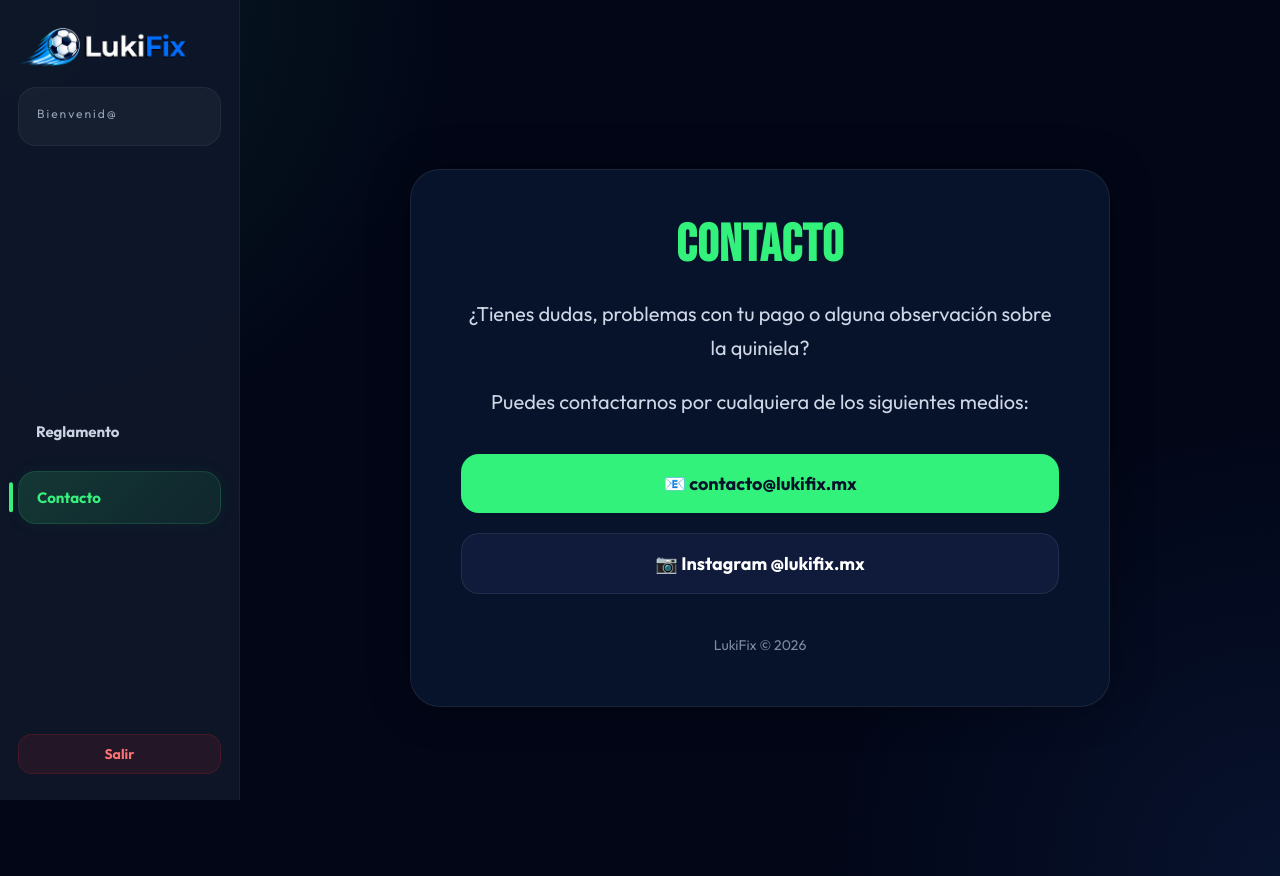
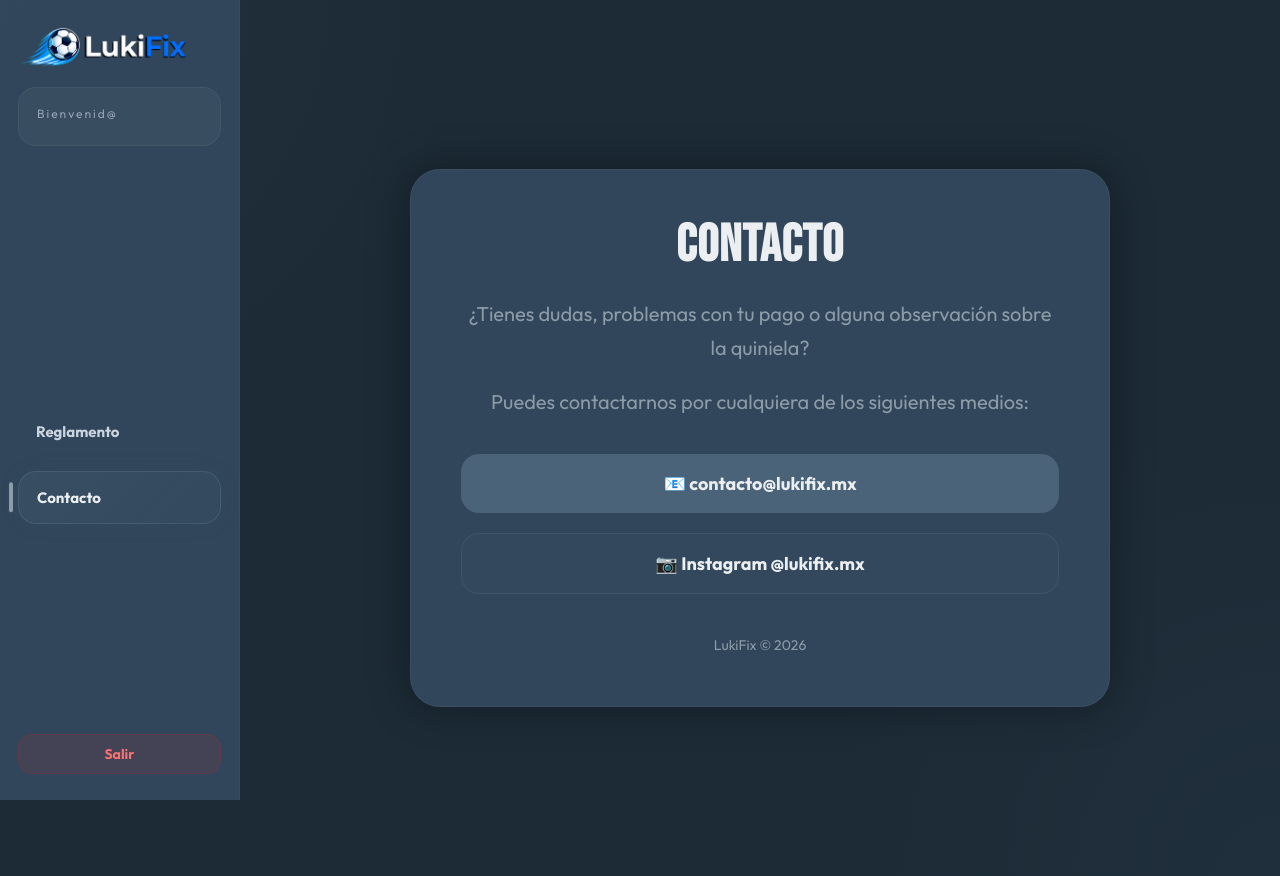
Before and after one commit to Darkial11/quiniela, a Django app: page /contacto/ in a window 1280 px wide. Run offline with Django 5.2, Linux system fonts and the light colour scheme; the visitor is signed in with stand-in values (Sample User, id 1); data that the repository does not hold is empty.

Commit message:
actualizacion visual dk

```diff
--- a/quiniela/static/css/auth.css
+++ b/quiniela/static/css/auth.css
@@ -56,7 +56,7 @@
 
     margin-bottom:24px;
 
-    color:#38ef7d;
+    color:var(--azul-100);
 
     letter-spacing:3px;
 
@@ -98,7 +98,7 @@
 
 .auth-card h2{
 
-    color:#38ef7d;
+    color:var(--azul-100);
 
     font-size:62px;
 
@@ -157,10 +157,10 @@
     outline:none;
 
     border:
-        1px solid rgba(56,239,125,.30);
+        1px solid rgba(var(--azul-600-rgb),.40);
 
     box-shadow:
-        0 0 18px rgba(56,239,125,.08);
+        0 0 18px rgba(var(--azul-600-rgb),.14);
 }
 
 /* =========================
@@ -179,9 +179,9 @@
 
     border-radius:18px;
 
-    background:#22c55e;
+    background:var(--azul-600);
 
-    color:white;
+    color:var(--azul-100);
 
     font-size:18px;
 
@@ -198,7 +198,7 @@
         translateY(-2px);
 
     box-shadow:
-        0 12px 24px rgba(34,197,94,.22);
+        0 12px 24px rgba(var(--azul-600-rgb),.28);
 }
 
 /* =========================
@@ -218,7 +218,7 @@
 
 .auth-footer a{
 
-    color:#38ef7d;
+    color:var(--azul-100);
 
     font-weight:700;
 }
--- a/quiniela/static/css/base.css
+++ b/quiniela/static/css/base.css
@@ -1,3 +1,26 @@
+/* =========================
+   PALETA — AZUL ACERO INDUSTRIAL
+========================= */
+
+:root{
+
+    --azul-950:#1C2B36;
+    --azul-950-rgb:28,43,54;
+
+    --azul-800:#34495E;
+    --azul-800-rgb:52,73,94;
+
+    --azul-600:#4A6378;
+    --azul-600-rgb:74,99,120;
+
+    --azul-300:#8C9BA8;
+    --azul-300-rgb:140,155,168;
+
+    --azul-100:#ECEFF1;
+    --azul-100-rgb:236,239,241;
+
+}
+
 /* =========================
    RESET / GLOBAL
 ========================= */
@@ -23,15 +46,15 @@
     background:
         radial-gradient(
             circle at top left,
-            rgba(56,239,125,.10),
+            rgba(var(--azul-600-rgb),.10),
             transparent 30%
         ),
         radial-gradient(
             circle at bottom right,
-            rgba(59,130,246,.10),
+            rgba(var(--azul-800-rgb),.14),
             transparent 30%
         ),
-        #020617;
+        var(--azul-950);
 
     color:white;
 
@@ -58,7 +81,7 @@
 
 h1{
 
-    color:#38ef7d;
+    color:var(--azul-100);
 
     line-height:1;
 
@@ -69,7 +92,7 @@
 
 h2{
 
-    color:#38ef7d;
+    color:var(--azul-100);
 
     line-height:1;
 
@@ -80,14 +103,14 @@
 h4,
 h5{
 
-    color:white;
+    color:var(--azul-100);
 
     font-family:'Outfit',sans-serif;
 }
 
 p{
 
-    color:#cbd5e1;
+    color:var(--azul-300);
 
     line-height:1.6;
 }
--- a/quiniela/static/css/contacto.css
+++ b/quiniela/static/css/contacto.css
@@ -18,9 +18,9 @@
 
     max-width: 700px;
 
-    background: #07122b;
+    background: rgba(var(--azul-800-rgb),.92);
 
-    border: 1px solid rgba(255,255,255,0.08);
+    border: 1px solid rgba(var(--azul-300-rgb),.10);
 
     border-radius: 30px;
 
@@ -36,7 +36,7 @@
 
     font-size: 52px;
 
-    color: #32f27b;
+    color: var(--azul-100);
 
     margin-bottom: 25px;
 
@@ -44,7 +44,7 @@
 
 .contact-text {
 
-    color: #cfd7e6;
+    color: var(--azul-300);
 
     font-size: 20px;
 
@@ -84,9 +84,9 @@
 
     font-weight: 700;
 
-    background: #32f27b;
+    background: var(--azul-600);
 
-    color: #07122b;
+    color: var(--azul-100);
 
     transition: 0.25s;
 
@@ -96,17 +96,17 @@
 
     transform: translateY(-2px);
 
-    box-shadow: 0 0 20px rgba(50,242,123,0.35);
+    box-shadow: 0 0 20px rgba(var(--azul-600-rgb),0.35);
 
 }
 
 .instagram {
 
-    background: #101b3c;
+    background: rgba(var(--azul-800-rgb),.92);
 
-    color: white;
+    color: var(--azul-100);
 
-    border: 1px solid rgba(255,255,255,0.08);
+    border: 1px solid rgba(var(--azul-300-rgb),0.14);
 
 }
 
@@ -114,7 +114,7 @@
 
     margin-top: 40px;
 
-    color: #7f8ba3;
+    color: var(--azul-300);
 
     font-size: 14px;
 
--- a/quiniela/static/css/sidebar.css
+++ b/quiniela/static/css/sidebar.css
@@ -13,8 +13,8 @@
 
 .sidebar {
     width: 240px;
-    background: rgba(15,23,42,.92);
-    border-right: 1px solid rgba(255,255,255,.05);
+    background: rgba(var(--azul-800-rgb),.92);
+    border-right: 1px solid rgba(var(--azul-300-rgb),.08);
     backdrop-filter: blur(12px);
     padding: 26px 18px;
     display: flex;
@@ -68,7 +68,7 @@
 }
 
 .sidebar-user h3 {
-    color: #38ef7d;
+    color: var(--azul-100);
     font-size: 26px;
     line-height: 1;
     margin: 0;
@@ -98,8 +98,8 @@
 }
 
 .sidebar-nav a:hover {
-    background: rgba(56,239,125,.08);
-    color: #38ef7d;
+    background: rgba(var(--azul-600-rgb),.16);
+    color: var(--azul-100);
     transform: translateX(3px);
 }
 
@@ -110,12 +110,12 @@
 .active-link {
     background: linear-gradient(
         135deg,
-        rgba(56,239,125,.16),
-        rgba(56,239,125,.08)
+        rgba(var(--azul-600-rgb),.30),
+        rgba(var(--azul-600-rgb),.14)
     );
-    border: 1px solid rgba(56,239,125,.14);
-    color: #38ef7d !important;
-    box-shadow: 0 0 20px rgba(56,239,125,.05);
+    border: 1px solid rgba(var(--azul-300-rgb),.20);
+    color: var(--azul-100) !important;
+    box-shadow: 0 0 20px rgba(var(--azul-600-rgb),.10);
 }
 
 .active-link::before {
@@ -127,7 +127,7 @@
     width: 4px;
     height: 58%;
     border-radius: 30px;
-    background: #38ef7d;
+    background: var(--azul-300);
 }
 
 /* =========================
@@ -215,7 +215,7 @@
         transform: translateX(-100%);
         transition: transform .3s cubic-bezier(.4,0,.2,1);
         padding: 30px 20px;
-        border-right: 1px solid rgba(56,239,125,.12);
+        border-right: 1px solid rgba(var(--azul-300-rgb),.14);
         box-shadow: 4px 0 30px rgba(0,0,0,.5);
     }
 
@@ -231,9 +231,9 @@
         position: sticky;
         top: 0;
         z-index: 997;
-        background: rgba(2,6,23,.96);
+        background: rgba(var(--azul-950-rgb),.96);
         backdrop-filter: blur(14px);
-        border-bottom: 1px solid rgba(255,255,255,.06);
+        border-bottom: 1px solid rgba(var(--azul-300-rgb),.10);
         padding: 12px 16px;
         gap: 12px;
     }
@@ -263,7 +263,7 @@
     }
 
     .mobile-nick {
-        color: #38ef7d;
+        color: var(--azul-100);
         font-family: 'Bebas Neue', sans-serif;
         font-size: 20px;
         letter-spacing: 1px;
@@ -282,8 +282,8 @@
         gap: 5px;
         width: 42px;
         height: 42px;
-        background: rgba(56,239,125,.08);
-        border: 1px solid rgba(56,239,125,.20);
+        background: rgba(var(--azul-600-rgb),.16);
+        border: 1px solid rgba(var(--azul-300-rgb),.24);
         border-radius: 12px;
         cursor: pointer;
         padding: 0;
@@ -292,14 +292,14 @@
     }
 
     .hamburger:hover {
-        background: rgba(56,239,125,.15);
+        background: rgba(var(--azul-600-rgb),.28);
     }
 
     .hamburger span {
         display: block;
         width: 20px;
         height: 2px;
-        background: #38ef7d;
+        background: var(--azul-100);
         border-radius: 2px;
         transition: .3s cubic-bezier(.4,0,.2,1);
         transform-origin: center;
```
Also changed, not shown: quiniela/static/css/landing.css (+16 -62 lines), quiniela/static/css/quiniela.css (+19 -93 lines), quiniela/static/css/ranking.css (+30 -30 lines).
